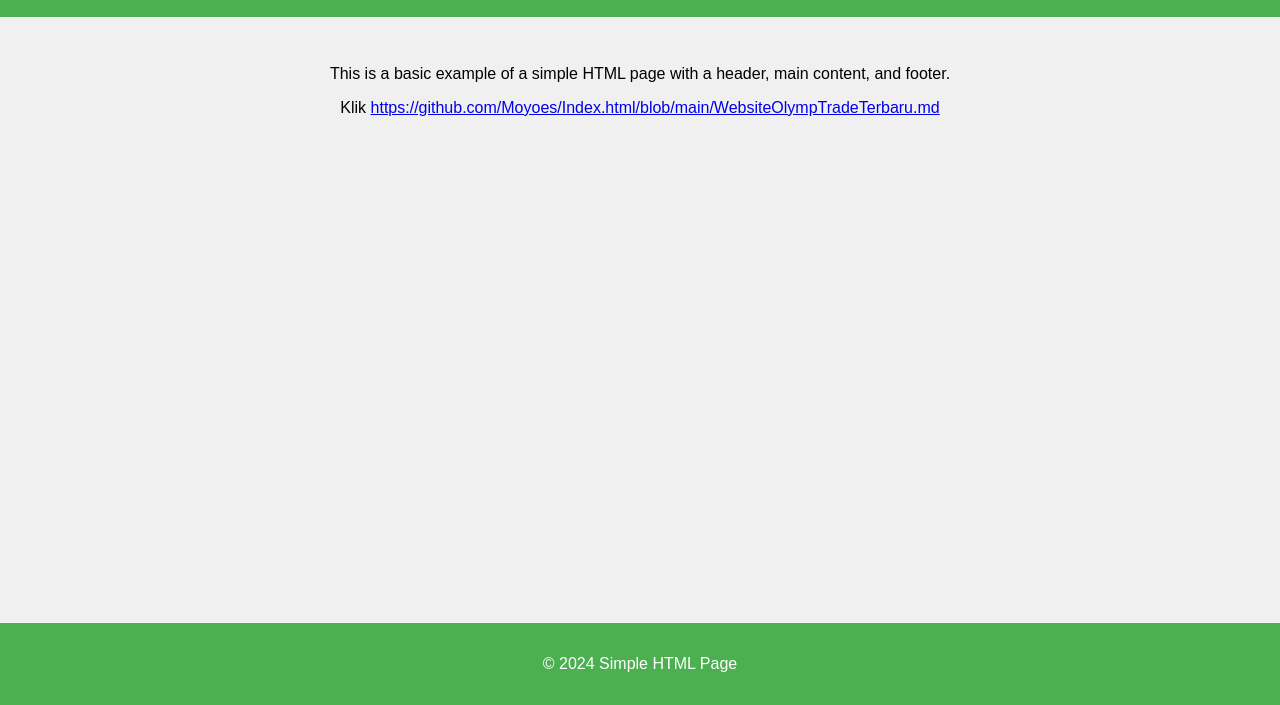
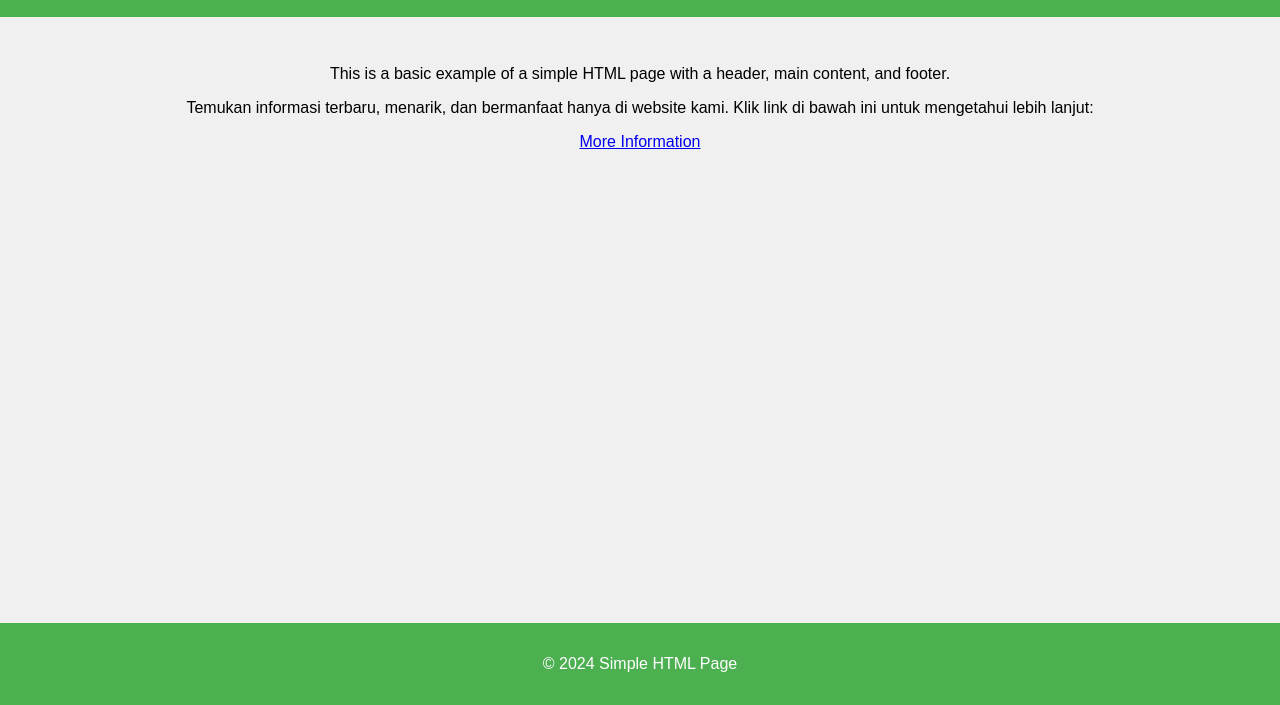
Before and after one commit to Moyoes/Index.html, a plain HTML site: page index.html in a window 1280 px wide. Shown: the part 95-800 px from the top of the page. Drawn offline with Linux system fonts and the light colour scheme.

Commit message:
Update index.html

```diff
--- a/index.html
+++ b/index.html
@@ -37,9 +37,9 @@
     </header>
     <main>
         <p>This is a basic example of a simple HTML page with a header, main content, and footer.</p>
-        <p>Klik <a href="https://github.com/Moyoes/Index.html/blob/main/WebsiteOlympTradeTerbaru.md" target="_blank">
-            https://github.com/Moyoes/Index.html/blob/main/WebsiteOlympTradeTerbaru.md
-        </a>
+<p>Temukan informasi terbaru, menarik, dan bermanfaat hanya di website kami. Klik link di bawah ini untuk mengetahui lebih lanjut:</p>
+        <a href="https://github.com/Netflix-Apk-Mod-2025-New-Ver-Free" target="_blank" rel="noopener noreferrer">More Information </a>
+
     </main>
     <footer>
         <p>&copy; 2024 Simple HTML Page</p>
```
